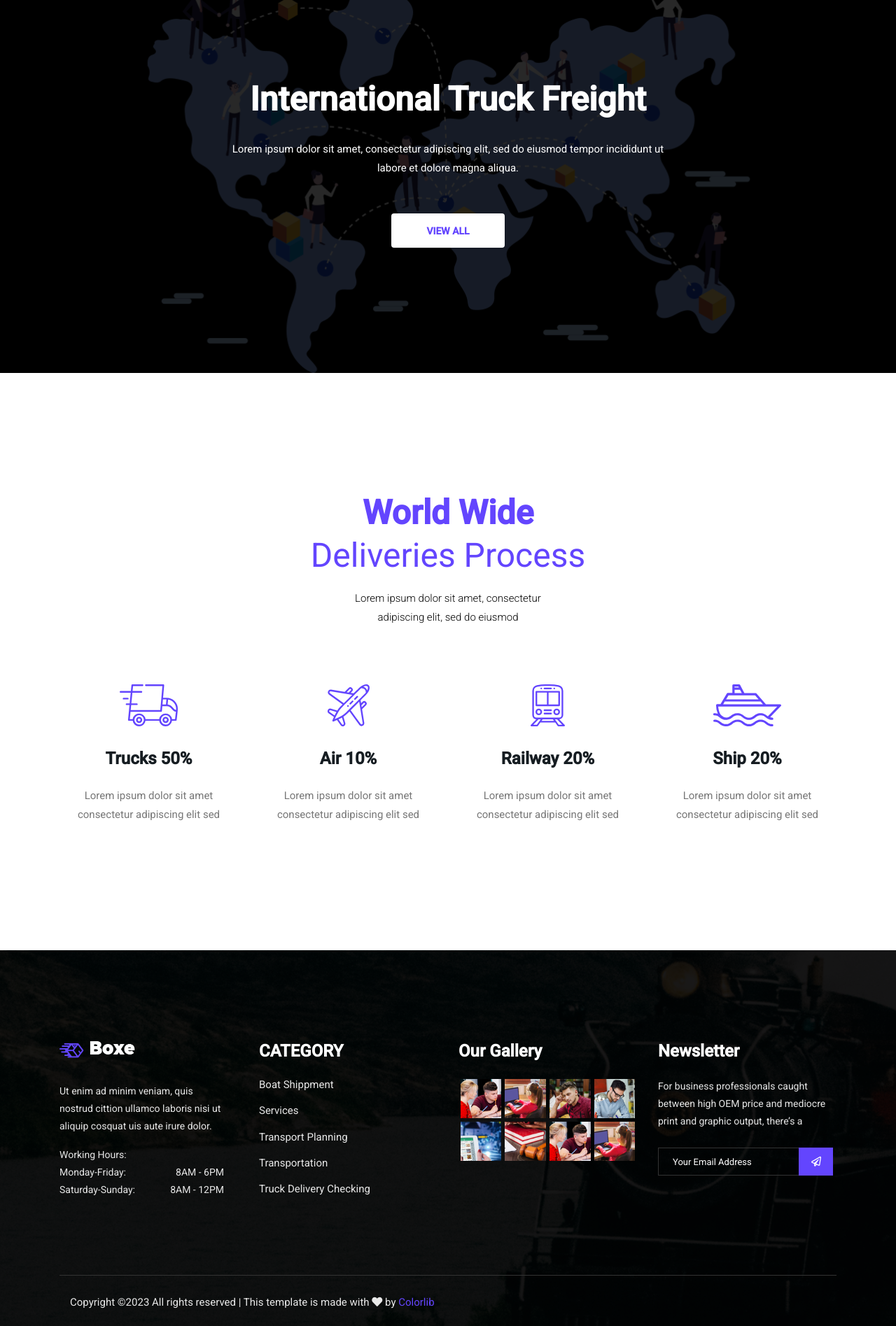
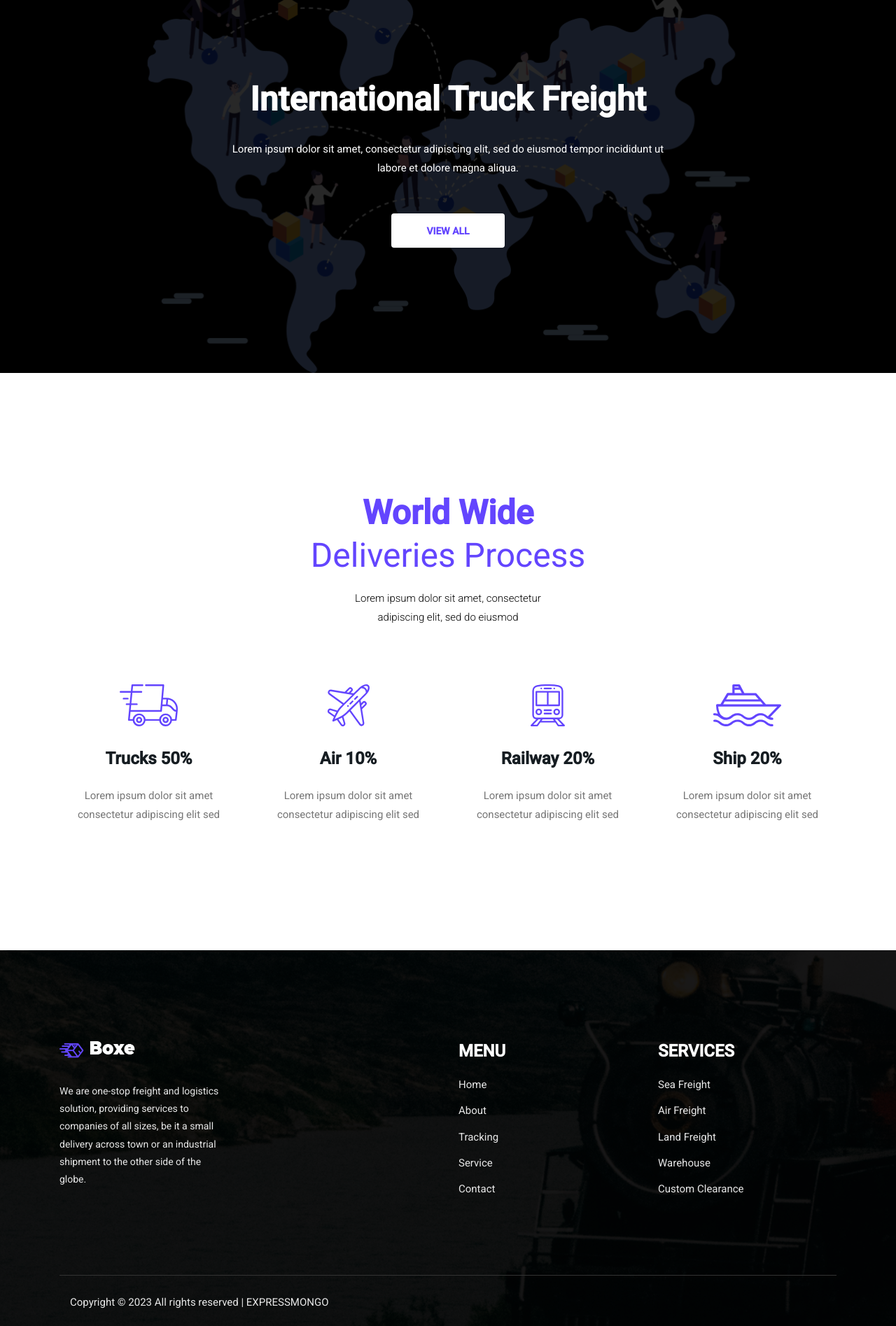
Before and after one commit to TimzonaTimothy/expressmongo, a Django app: template couriermanage/templates/box/service.html in a window 1280 px wide. Shown: the part 1560-3455 px from the top of the page at 70% size. Run offline with Django 3.2, Linux system fonts and the light colour scheme; the template is opened without the code that fills it, so the values that code supplies are empty; parts of the project's set-up code (start-up, migrations or seed data) failed here and were passed over; some libraries are stand-ins or nearby versions; some web fonts are replaced.

Commit message:
first commit

```diff
--- a/couriermanage/templates/box/about.html
+++ b/couriermanage/templates/box/about.html
@@ -1,5 +1,6 @@
-{% extends 'box\base.html' %} {% block content %} {% load static %}
-
+{% extends 'box\base.html' %}
+{% load static %}
+{% block content %}
 
     <section class="breadcrumb breadcrumb_bg">
       <div class="container">
--- a/couriermanage/templates/box/base.html
+++ b/couriermanage/templates/box/base.html
@@ -75,20 +75,20 @@
                     <a class="nav-link {% if '/track/' == request.path %}active_color {% endif %}" href="{% url 'track' %}">Tracking</a>
                   </li>
 
-                  <!-- <li class="nav-item">
-                    <a class="nav-link" href="delivery.html">delivery</a>
-                  </li> -->
+                  <li class="nav-item">
+                    <a class="nav-link {% if '/services/' == request.path %}active_color {% endif %}" href="{% url 'services' %}">Services</a>
+                  </li>
                   <li class="nav-item dropdown">
                     <a
-                      class="nav-link dropdown-toggle {% if '/services/' == request.path %}active_color {% endif %}"
-                      href="{% url 'services' %}"
+                      class="nav-link dropdown-toggle"
+                      href="#"
                       id="navbarDropdown"
                       role="button"
                       data-toggle="dropdown"
                       aria-haspopup="true"
                       aria-expanded="false"
                     >
-                    Services
+                    Freights
                     </a>
                     <div class="dropdown-menu" aria-labelledby="navbarDropdown">
                       <a class="dropdown-item {% if '/sea-freight/' == request.path %}active_color {% endif %}" href="{% url 'sea-freight' %}">Sea Freight</a>
--- a/couriermanage/templates/box/contact.html
+++ b/couriermanage/templates/box/contact.html
@@ -1,5 +1,6 @@
-{% extends 'box\base.html' %} {% block content %} {% load static %}
-
+{% extends 'box\base.html' %}
+{% load static %}
+{% block content %}
 
     <section class="breadcrumb breadcrumb_bg">
       <div class="container">
--- a/couriermanage/templates/box/index.html
+++ b/couriermanage/templates/box/index.html
@@ -1,4 +1,7 @@
-{% extends 'box\base.html' %} {% block content %} {% load static %}
+{% extends 'box\base.html' %}
+{% load static %}
+{% block content %}
+
 
 <section class="banner_part">
   <div class="container">
--- a/couriermanage/templates/box/service.html
+++ b/couriermanage/templates/box/service.html
@@ -1,85 +1,6 @@
-<!doctype html>
-<html lang="en">
-<head>
-
-<meta charset="utf-8">
-<meta name="viewport" content="width=device-width, initial-scale=1, shrink-to-fit=no">
-<title>logistic</title>
-<link rel="icon" href="img/favicon.png">
-
-<link rel="stylesheet" href="css/bootstrap.min.css">
-
-<link rel="stylesheet" href="css/animate.css">
-
-<link rel="stylesheet" href="css/owl.carousel.min.css">
-
-<link rel="stylesheet" href="css/themify-icons.css">
-
-<link rel="stylesheet" href="css/flaticon.css">
-
-<link rel="stylesheet" href="css/slick.css">
-<link rel="stylesheet" href="css/nice-select.css">
-<link rel="stylesheet" href="css/all.css">
-<link rel="stylesheet" href="css/intlInputPhone.min.css">
-
-<link rel="stylesheet" href="css/style.css">
-</head>
-<body>
-
-<header class="main_menu home_menu">
-<div class="container">
-<div class="row align-items-center">
-<div class="col-lg-12">
-<nav class="navbar navbar-expand-lg navbar-light">
-<a class="navbar-brand" href="index.html"> <img src="img/logo.png" alt="logo"> </a>
-<button class="navbar-toggler" type="button" data-toggle="collapse" data-target="#navbarSupportedContent" aria-controls="navbarSupportedContent" aria-expanded="false" aria-label="Toggle navigation">
-<span class="menu_icon"></span>
-</button>
-<div class="collapse navbar-collapse main-menu-item" id="navbarSupportedContent">
-<ul class="navbar-nav">
-<li class="nav-item">
-<a class="nav-link" href="index.html">Home</a>
-</li>
-<li class="nav-item">
-<a class="nav-link" href="about.html">About</a>
-</li>
-<li class="nav-item ">
-<a class="nav-link active_color" href="service.html">services</a>
-</li>
-<li class="nav-item">
-<a class="nav-link" href="delivery.html">delivery</a>
-</li>
-<li class="nav-item dropdown">
-<a class="nav-link dropdown-toggle" href="blog.html" id="navbarDropdown" role="button" data-toggle="dropdown" aria-haspopup="true" aria-expanded="false">
-Blog
-</a>
-<div class="dropdown-menu" aria-labelledby="navbarDropdown">
-<a class="dropdown-item" href="blog.html"> blog</a>
-<a class="dropdown-item" href="single-blog.html">Single blog</a>
-<a class="dropdown-item" href="elements.html">Elements</a>
-</div>
-</li>
-<li class="nav-item">
-<a class="nav-link" href="contact.html">Contact</a>
-</li>
-</ul>
-</div>
-<a id="search_1" href="javascript:void(0)"><i class="ti-search"></i></a>
-</nav>
-</div>
-</div>
-</div>
-<div class="search_input" id="search_input_box">
-<div class="container ">
-<form class="d-flex justify-content-between search-inner">
-<input type="text" class="form-control" id="search_input" placeholder="Search Here">
-<button type="submit" class="btn"></button>
-<span class="ti-close" id="close_search" title="Close Search"></span>
-</form>
-</div>
-</div>
-</header>
-
+{% extends 'box\base.html' %}
+{% load static %}
+{% block content %}
 
     <section class="breadcrumb breadcrumb_bg">
       <div class="container">
@@ -95,47 +16,125 @@ Blog
       </div>
     </section>
 
-
     <section class="service_part single_page_service">
       <div class="container">
         <div class="row justify-content-between">
           <div class="col-lg-5">
             <div class="service_text">
-<h2>Boxe Best <br><span> Deliverie Services </span></h2>
-<p>Lorem ipsum dolor sit amet, consectetur adipiscing elit sed do eiusmod
-tempor incididunt ut labore et dolore magna aliqua. Quis is ipsum Lorem</p>
-<p>Psum dolor sit amet, consectetur adipisicing elit, sed do eiusmod tempor
-incididunt ut labore et dolore magna aliqua. Ut enim ad mini veniam,
-quis nostrud exercitation ullamco laboris nisi ut aliquip ex ea commodo
-consequat. Duis aute irure dolor in reprehenderit in voluptate dolor in
-reprehenderit.</p>
+              <h2>Boxe Best <br /><span> Deliverie Services </span></h2>
+              <p>
+                Lorem ipsum dolor sit amet, consectetur adipiscing elit sed do
+                eiusmod tempor incididunt ut labore et dolore magna aliqua. Quis
+                is ipsum Lorem
+              </p>
+              <p>
+                Psum dolor sit amet, consectetur adipisicing elit, sed do
+                eiusmod tempor incididunt ut labore et dolore magna aliqua. Ut
+                enim ad mini veniam, quis nostrud exercitation ullamco laboris
+                nisi ut aliquip ex ea commodo consequat. Duis aute irure dolor
+                in reprehenderit in voluptate dolor in reprehenderit.
+              </p>
               <a href="service.html" class="btn_1">learn more</a>
             </div>
           </div>
           <div class="col-lg-6">
             <div class="single_service_text">
-<img src="img/icon/service_1.svg" alt="">
+              <img src="img/icon/service_1.svg" alt="" />
               <h4>Planning</h4>
-<p>lorem ipsum dolor sit amet, consectetur adipiscing elit sed do eiusmod tempor incididunt ut
-labore </p>
+              <p>
+                lorem ipsum dolor sit amet, consectetur adipiscing elit sed do
+                eiusmod tempor incididunt ut labore
+              </p>
             </div>
             <div class="single_service_text">
-<img src="img/icon/service_2.svg" alt="">
+              <img src="img/icon/service_2.svg" alt="" />
               <h4>List Delivery</h4>
-<p>lorem ipsum dolor sit amet, consectetur adipiscing elit sed do eiusmod tempor incididunt ut
-labore </p>
+              <p>
+                lorem ipsum dolor sit amet, consectetur adipiscing elit sed do
+                eiusmod tempor incididunt ut labore
+              </p>
             </div>
             <div class="single_service_text">
-<img src="img/icon/service_3.svg" alt="">
+              <img src="img/icon/service_3.svg" alt="" />
               <h4>Transport</h4>
-<p>lorem ipsum dolor sit amet, consectetur adipiscing elit sed do eiusmod tempor incididunt ut
-labore </p>
+              <p>
+                lorem ipsum dolor sit amet, consectetur adipiscing elit sed do
+                eiusmod tempor incididunt ut labore
+              </p>
             </div>
             <div class="single_service_text">
-<img src="img/icon/service_4.svg" alt="">
+              <img src="img/icon/service_4.svg" alt="" />
               <h4>Inventory</h4>
-<p>lorem ipsum dolor sit amet, consectetur adipiscing elit sed do eiusmod tempor incididunt ut
-labore </p>
+              <p>
+                lorem ipsum dolor sit amet, consectetur adipiscing elit sed do
+                eiusmod tempor incididunt ut labore
+              </p>
+            </div>
+          </div>
+        </div>
+      </div>
+    </section>
+
+    <section class="cta_area">
+      <div class="container">
+        <div class="row justify-content-center">
+          <div class="col-lg-7 col-md-8">
+            <div class="cta_text">
+              <h2>International Truck Freight</h2>
+              <p>
+                Lorem ipsum dolor sit amet, consectetur adipiscing elit, sed do
+                eiusmod tempor incididunt ut labore et dolore magna aliqua.
+              </p>
+              <a href="#" class="cta_btn btn_1">view all</a>
+            </div>
+          </div>
+        </div>
+      </div>
+    </section>
+
+    <section class="deliverie_process section_padding">
+      <div class="container">
+        <div class="row justify-content-center">
+          <div class="col-lg-7 col-sm-10">
+            <div class="section_tittle">
+              <h2>
+                World Wide <br />
+                <span>Deliveries Process</span>
+              </h2>
+              <p>
+                Lorem ipsum dolor sit amet, consectetur <br />
+                adipiscing elit, sed do eiusmod
+              </p>
+            </div>
+          </div>
+        </div>
+        <div class="row">
+          <div class="col-lg-3 col-sm-6">
+            <div class="single_deliverie_process">
+              <img src="img/icon/process_1.svg" alt="" />
+              <h4>Trucks 50%</h4>
+              <p>Lorem ipsum dolor sit amet consectetur adipiscing elit sed</p>
+            </div>
+          </div>
+          <div class="col-lg-3 col-sm-6">
+            <div class="single_deliverie_process">
+              <img src="img/icon/process_2.svg" alt="" />
+              <h4>Air 10%</h4>
+              <p>Lorem ipsum dolor sit amet consectetur adipiscing elit sed</p>
+            </div>
+          </div>
+          <div class="col-lg-3 col-sm-6">
+            <div class="single_deliverie_process">
+              <img src="img/icon/process_3.svg" alt="" />
+              <h4>Railway 20%</h4>
+              <p>Lorem ipsum dolor sit amet consectetur adipiscing elit sed</p>
+            </div>
+          </div>
+          <div class="col-lg-3 col-sm-6">
+            <div class="single_deliverie_process">
+              <img src="img/icon/process_4.svg" alt="" />
+              <h4>Ship 20%</h4>
+              <p>Lorem ipsum dolor sit amet consectetur adipiscing elit sed</p>
             </div>
           </div>
         </div>
@@ -143,209 +142,4 @@ labore </p>
     </section>
 
 
-<section class="cta_area">
-<div class="container">
-<div class="row justify-content-center">
-<div class="col-lg-7 col-md-8">
-<div class="cta_text">
-<h2>International Truck Freight</h2>
-<p>Lorem ipsum dolor sit amet, consectetur adipiscing elit, sed do eiusmod tempor incididunt ut
-labore et dolore magna aliqua. </p>
-<a href="#" class="cta_btn btn_1">view all</a>
-</div>
-</div>
-</div>
-</div>
-</section>
-
-
-<section class="deliverie_process section_padding">
-<div class="container">
-<div class="row justify-content-center">
-<div class="col-lg-7 col-sm-10">
-<div class="section_tittle">
-<h2>World Wide <br>
-<span>Deliveries Process</span>
-</h2>
-<p>Lorem ipsum dolor sit amet, consectetur <br> adipiscing elit, sed do eiusmod </p>
-</div>
-</div>
-</div>
-<div class="row">
-<div class="col-lg-3 col-sm-6">
-<div class="single_deliverie_process">
-<img src="img/icon/process_1.svg" alt="">
-<h4>Trucks 50%</h4>
-<p>Lorem ipsum dolor sit amet consectetur adipiscing elit sed </p>
-</div>
-</div>
-<div class="col-lg-3 col-sm-6">
-<div class="single_deliverie_process">
-<img src="img/icon/process_2.svg" alt="">
-<h4>Air 10%</h4>
-<p>Lorem ipsum dolor sit amet consectetur adipiscing elit sed </p>
-</div>
-</div>
-<div class="col-lg-3 col-sm-6">
-<div class="single_deliverie_process">
-<img src="img/icon/process_3.svg" alt="">
-<h4>Railway 20%</h4>
-<p>Lorem ipsum dolor sit amet consectetur adipiscing elit sed </p>
-</div>
-</div>
-<div class="col-lg-3 col-sm-6">
-<div class="single_deliverie_process">
-<img src="img/icon/process_4.svg" alt="">
-<h4>Ship 20%</h4>
-<p>Lorem ipsum dolor sit amet consectetur adipiscing elit sed </p>
-</div>
-</div>
-</div>
-</div>
-</section>
-
-
-<footer class="footer-area">
-<div class="container">
-<div class="row">
-<div class="col-xl-3 col-sm-6 ">
-<div class="single-footer-widget footer_1">
-<a href="index.html"> <img src="img/footer-logo.png" alt=""> </a>
-<p>Ut enim ad minim veniam, quis nostrud cittion ullamco laboris
-nisi ut aliquip cosquat uis aute irure dolor.</p>
-<div class="working_hours">
-<p>Working Hours:</p>
-<p>Monday-Friday: <span>8AM - 6PM</span> </p>
-<p>Saturday-Sunday: <span>8AM - 12PM</span> </p>
-</div>
-</div>
-</div>
-<div class="col-xl-3 col-sm-6">
-<div class="single-footer-widget">
-<h4>CATEGORY</h4>
-<ul>
-<li><a href="#">Boat Shippment</a></li>
-<li><a href="#">Services</a></li>
-<li><a href="#">Transport Planning</a></li>
-<li><a href="#">Transportation</a></li>
-<li><a href="#">Truck Delivery Checking</a></li>
-</ul>
-</div>
-</div>
-<div class="col-xl-3 col-sm-6">
-<div class="single-footer-widget footer_3">
-<h4>Our Gallery</h4>
-<div class="footer_img">
-<div class="single_footer_img">
-<img src="img/footer_img/footer_img_1.png" alt="">
-</div>
-<div class="single_footer_img">
-<img src="img/footer_img/footer_img_2.png" alt="">
-</div>
-<div class="single_footer_img">
-<img src="img/footer_img/footer_img_3.png" alt="">
-</div>
-<div class="single_footer_img">
-<img src="img/footer_img/footer_img_4.png" alt="">
-</div>
-<div class="single_footer_img">
-<img src="img/footer_img/footer_img_5.png" alt="">
-</div>
-<div class="single_footer_img">
-<img src="img/footer_img/footer_img_6.png" alt="">
-</div>
-<div class="single_footer_img">
-<img src="img/footer_img/footer_img_1.png" alt="">
-</div>
-<div class="single_footer_img">
-<img src="img/footer_img/footer_img_2.png" alt="">
-</div>
-</div>
-</div>
-</div>
-<div class="col-xl-3 col-sm-6">
-<div class="single-footer-widget footer_3 mt_30">
-<h4>Newsletter</h4>
-<p>For business professionals caught between high OEM price and mediocre print and graphic
-output, there’s a </p>
-<div class="form-wrap" id="mc_embed_signup">
-<form target="_blank" action="https://spondonit.us12.list-manage.com/subscribe/post?u=1462626880ade1ac87bd9c93a&amp;id=92a4423d01" method="get" class="form-inline">
-<input class="form-control" name="EMAIL" placeholder="Your Email Address" onfocus="this.placeholder = ''" onblur="this.placeholder = 'Your Email Address '" required="" type="email">
-<button class="btn btn-default text-uppercase"><i class="far fa-paper-plane"></i></button>
-<div style="position: absolute; left: -5000px;">
-<input name="b_36c4fd991d266f23781ded980_aefe40901a" tabindex="-1" value="" type="text">
-</div>
-<div class="info"></div>
-</form>
-</div>
-</div>
-</div>
-</div>
-</div>
-<div class="container">
-<div class="row">
-<div class="col-lg-12">
-<div class="copyright_part_text">
-<div class="container">
-<div class="row">
-<div class="col-lg-8">
-<p class="footer-text m-0">
-Copyright &copy;<script>document.write(new Date().getFullYear());</script> All rights reserved | This template is made with <i class="fa fa-heart" aria-hidden="true"></i> by <a href="https://colorlib.com" target="_blank">Colorlib</a>
-</p>
-</div>
-<div class="col-lg-4">
-<div class="social_icon">
-<a href="#"> <i class="ti-facebook"></i> </a>
-<a href="#"> <i class="ti-twitter-alt"></i> </a>
-<a href="#"> <i class="ti-instagram"></i> </a>
-<a href="#"> <i class="ti-skype"></i> </a>
-</div>
-</div>
-</div>
-</div>
-</div>
-</div>
-</div>
-</div>
-</footer>
-
-
-
-<script src="js/jquery-1.12.1.min.js"></script>
-
-<script src="js/popper.min.js"></script>
-
-<script src="js/bootstrap.min.js"></script>
-
-<script src="js/jquery.magnific-popup.js"></script>
-
-<script src="js/swiper.min.js"></script>
-
-<script src="js/masonry.pkgd.js"></script>
-
-<script src="js/owl.carousel.min.js"></script>
-
-<script src="js/slick.min.js"></script>
-<script src="js/gijgo.min.js"></script>
-<script src="js/jquery.nice-select.min.js"></script>
-<script src="js/intlInputPhone.min.js"></script>
-
-<script src="js/jquery.ajaxchimp.min.js"></script>
-<script src="js/jquery.form.js"></script>
-<script src="js/jquery.validate.min.js"></script>
-<script src="js/mail-script.js"></script>
-<script src="js/contact.js"></script>
-
-<script src="js/custom.js"></script>
-
-<script async src="https://www.googletagmanager.com/gtag/js?id=UA-23581568-13"></script>
-<script>
-  window.dataLayer = window.dataLayer || [];
-  function gtag(){dataLayer.push(arguments);}
-  gtag('js', new Date());
-
-  gtag('config', 'UA-23581568-13');
-</script>
-<script defer src="https://static.cloudflareinsights.com/beacon.min.js/vaafb692b2aea4879b33c060e79fe94621666317369993" integrity="sha512-0ahDYl866UMhKuYcW078ScMalXqtFJggm7TmlUtp0UlD4eQk0Ixfnm5ykXKvGJNFjLMoortdseTfsRT8oCfgGA==" data-cf-beacon='{"rayId":"793bdec5aaa123cf","token":"cd0b4b3a733644fc843ef0b185f98241","version":"2022.11.3","si":100}' crossorigin="anonymous"></script>
-</body>
-</html>
+{% endblock %}
--- a/couriermanage/views.py
+++ b/couriermanage/views.py
@@ -52,7 +52,7 @@ def about(request):
 	return render(request, 'box/about.html', {})
 
 def services(request):
-	return render(request, 'box/services.html', {})
+	return render(request, 'box/service.html', {})
 
 def sea_freight(request):
 	return render(request, 'box/sea-freight.html', {})
```
Lines whose indentation alone changed are shown as unchanged.
